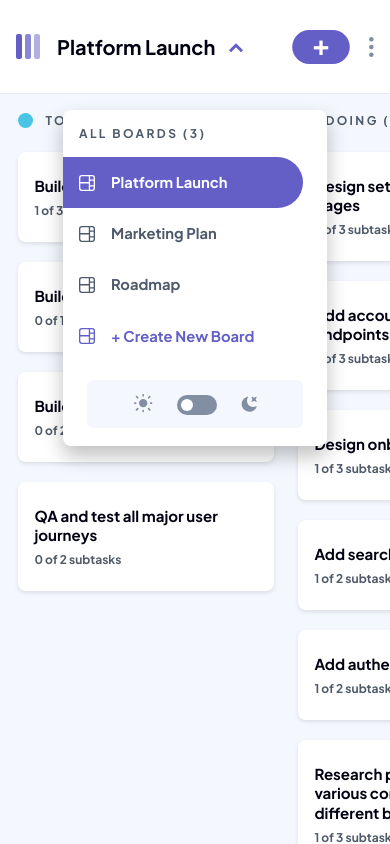
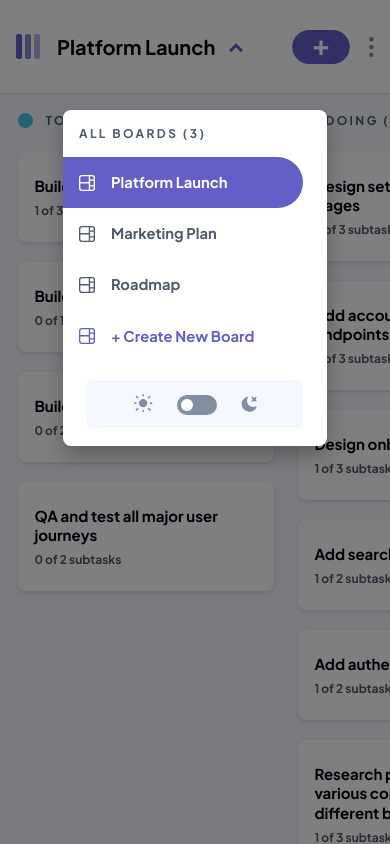
Before and after one commit to noamguterman/kanban, a React (Vite) app: page / in a window 390 px wide. Built offline with nearby package versions, Linux system fonts and the light colour scheme.

Commit message:
v1.7.3 Add mobile overlay for sidebar to enhance user experience on small screens

```diff
--- a/src/App.jsx
+++ b/src/App.jsx
@@ -575,7 +575,12 @@ function App() {
         <div className={`app ${darkMode ? 'dark' : ''} ${sidebarOpen ? 'sidebar-open' : ''}`}>
           <Header />
           {sidebarOpen
-            ? <Sidebar />
+            ? (
+              <>
+                <div className='sidebar-mobile-overlay'></div>
+                <Sidebar />
+              </>
+            )
             : <SidebarMini />
           }
           <Main ref={mainRef} />
--- a/src/index.css
+++ b/src/index.css
@@ -1105,6 +1105,16 @@ textarea::placeholder {
 }
 
 @media (max-width: 600px) {
+  .sidebar-mobile-overlay {
+    display: block;
+    position: fixed;
+    top: 0;
+    left: 0;
+    width: 100%;
+    height: 100%;
+    background-color: rgba(0, 0, 0, 0.5);
+    z-index: 1;
+  }
   .main {
     padding: .4rem;
     padding-top: 6.3rem;
```
